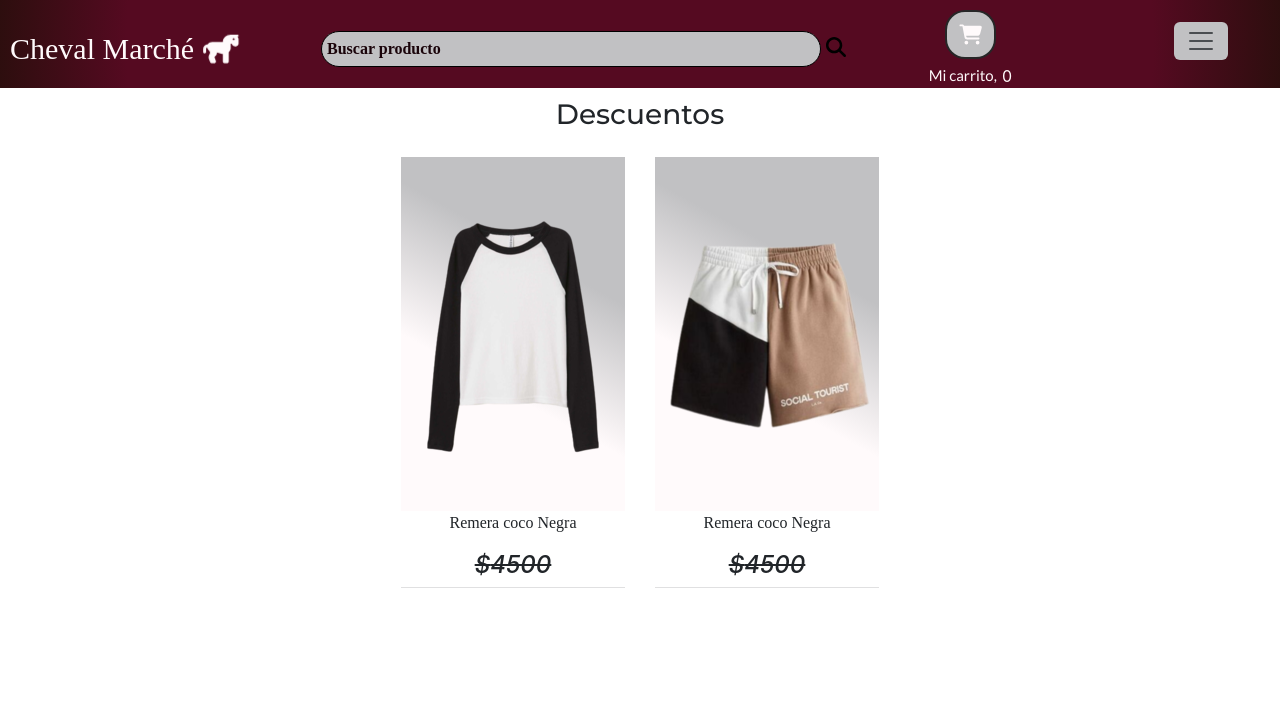
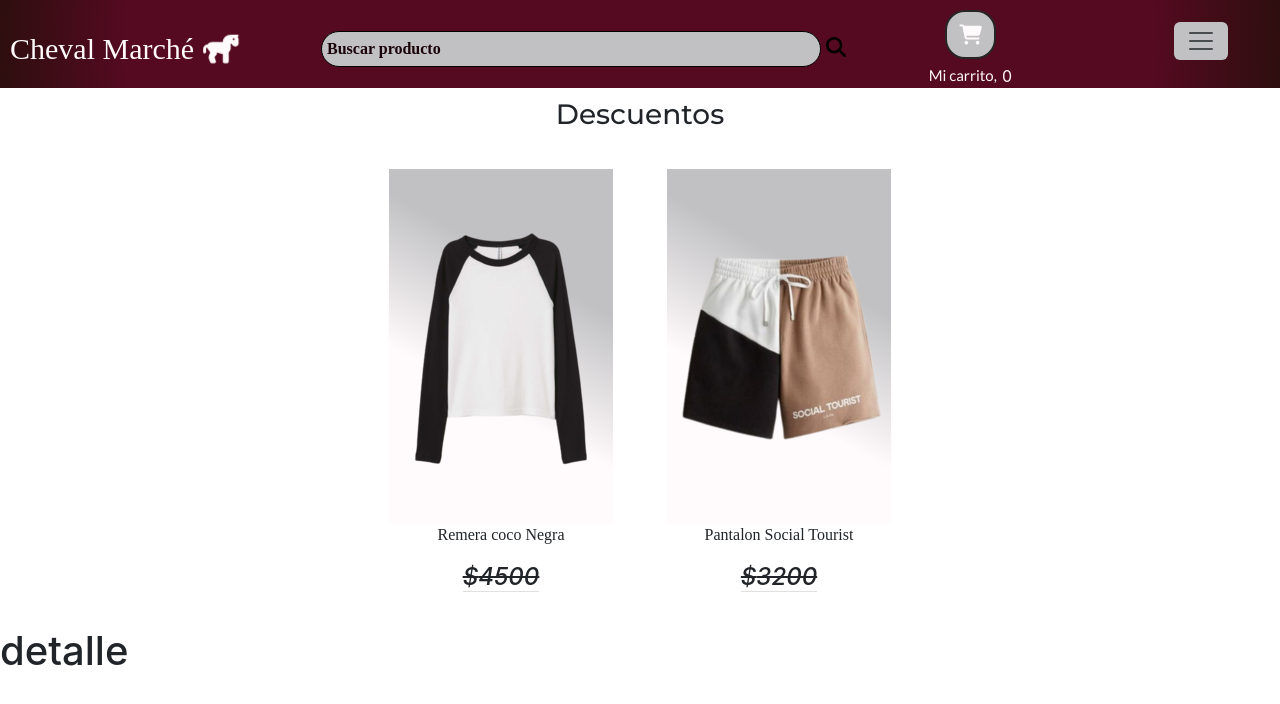
Before and after one commit to PabloLimaDelgado/Proyecto-React, a React (Create React App) app: page / in a window 1280 px wide. Shown: the top 704 px of the page. Built offline with nearby package versions, Linux system fonts and the light colour scheme; a web font is replaced by a local one.

Commit message:
V4 - REACT

```diff
--- a/src/App.jsx
+++ b/src/App.jsx
@@ -1,12 +1,14 @@
 import './App.css';
 import {Header1} from './components/Header1/header';
 import { Descuentos } from './components/Descuentos/descuentos';
+import { ItemDetailContainer } from './components/ItemDetailContainer/itemDetailContainer';
 
 function App() {
   return (
     <div>
       <Header1 />
       <Descuentos/>
+      <ItemDetailContainer />
     </div>
   );
 }
--- a/src/assets/imagenes.js
+++ b/src/assets/imagenes.js
@@ -4,9 +4,13 @@
 const assets = [
     {
       "img": coco_negra,
+      "descrpicion": "Remera Coco negra y blanca de uso femenino con mangas largas",
+      "id" : 1
     },
     {
       "img": social_tourist220x350,
+      "descripcion": "Pantalon corto de hombre social tourist de color marron, blanco y negro",
+      "id" : 2
     }
   ];
 
--- a/src/components/Descuentos/descuentos.jsx
+++ b/src/components/Descuentos/descuentos.jsx
@@ -2,17 +2,8 @@
 import imagenes from '../../assets/imagenes';
 import { useState } from 'react';
 
-const Card = ({img, precio, nombre}) => {
-    return(
-        <div className='card'>
-                <img src={img}/>
-                <p>{nombre}</p>
-                <h4>${precio}</h4>
-        </div>
-    )
-}
 
-export const Descuentos = () => {
+const Card = ({img, precio, nombre, descuento}) => {
     const [showButton, setShowButton] = useState(false);
 
     const handleMouseEnter = () => {
@@ -22,42 +13,44 @@
     const handleMouseLeave = () => {
         setShowButton(false)
     }
+    return(
+        <div className='card'>
+            <section
+            className='section-img'
+            onMouseEnter={handleMouseEnter}
+            onMouseLeave={handleMouseLeave}
+            >
+                <img src={img}/>
+                <p>{nombre}</p>
+                <h4>${precio}</h4>
+
+                {showButton && <p className='p-carrito'>{descuento}% de descuento</p>}
+                {showButton && <button>Ver producto</button>}
+            </section>
+        </div>
+
+    )
+}
+
+export const Descuentos = () => {
     return (
         <div className="descuentos">
             <h3>Descuentos</h3>
 
             <section className='section1'>
-            <section
-                onMouseEnter={handleMouseEnter}
-                onMouseLeave={handleMouseLeave}
-            >
                 <Card
                     img = { imagenes[0].img }
                     nombre = {"Remera coco Negra"}
                     precio= {4500}
+                    descuento={40}
                 />
 
-                <div className='buttonAparece'>
-                    {showButton && <p>40% de descuento</p>}
-                    {showButton && <button>Comprar</button>}
-                </div>
-            </section>
-
-            <section
-                onMouseEnter={handleMouseEnter}
-                onMouseLeave={handleMouseLeave}
-            >
                 <Card
                     img = { imagenes[1].img }
-                    nombre = {"Remera coco Negra"}
-                    precio= {4500}
+                    nombre = {"Pantalon Social Tourist"}
+                    precio= {3200}
+                    descuento={60}
                 />
-
-                <div className='buttonAparece'>
-                    {showButton && <p>40% de descuento</p>}
-                    {showButton && <button>Comprar</button>}
-                </div>
-            </section>
             </section>
         </div>
     )
--- a/src/components/Descuentos/descuentos.scss
+++ b/src/components/Descuentos/descuentos.scss
@@ -16,21 +16,19 @@
     .section1{
         display: flex;
         flex-direction: row;
-
-        section{
-            gap: 10px;
-            border: none;
-            transition: transform 0.4s ease;
-            margin: 15px;
             .card{
                 transition: transform 0.4s ease;
-                border: none;
-                border-bottom: 1px solid rgba(193, 193, 195, 0.5);
+                transform-origin: center;
+                border: transparent 1px solid;
+                margin: 25px;
+
+
+                .section-img{
                     display: flex;
                     align-items: center;
                     flex-direction: column;
-                transform-origin: center;
-                border-radius: 0px;
+                    transition: transform 0.4s ease;
+                    border: transparent 1px solid;
                     img{
                         background: linear-gradient(209deg, rgb(193, 193, 195) 31%, rgb(255, 250, 251) 63%);
                         padding: 2px;
@@ -43,14 +41,11 @@
                     h4{
                         text-decoration: line-through;
                         font-style: italic;
-                }
+                        border-bottom: 1px solid rgba(193, 193, 195, 0.5);
+                        border-radius: 0px;
                     }
 
-            .buttonAparece{
-                display: flex;
-                flex-direction: column;
-                padding: 4px;
-                p{
+                    .p-carrito{
                         display: flex;
                         align-self: start;
                         margin: 0px;
@@ -73,13 +68,12 @@
                     }
                 }
             }
-    }
-
-    section:hover{
+            .card:hover{
                 transform: scale(1.1);
                 border: 1px solid #c1c1c3;
-        .card{
+                .section-img{
                     transform: scale(0.9091);
                 }
             }
         }
+    }
--- /dev/null
+++ b/src/components/ItemDetail/itemDetail.jsx
@@ -0,0 +1,9 @@
+import React from 'react';
+
+export const ItemDetail = () => {
+  return(
+    <h1>detalle</h1>
+  )
+}
+
+export default ItemDetail;
--- /dev/null
+++ b/src/components/ItemDetailContainer/itemDetailContainer.jsx
@@ -0,0 +1,11 @@
+import React from "react";
+import ItemDetail from '../ItemDetail/itemDetail';
+
+
+export const ItemDetailContainer = () => {
+  return(
+    <ItemDetail />
+  )
+}
+
+export default ItemDetailContainer;
```
Also changed, not shown: src/components/ItemDetail/ItemDetail.scss (added), src/components/ItemDetailContainer/itemDetail.scss (added). Lines whose indentation alone changed are shown as unchanged.
